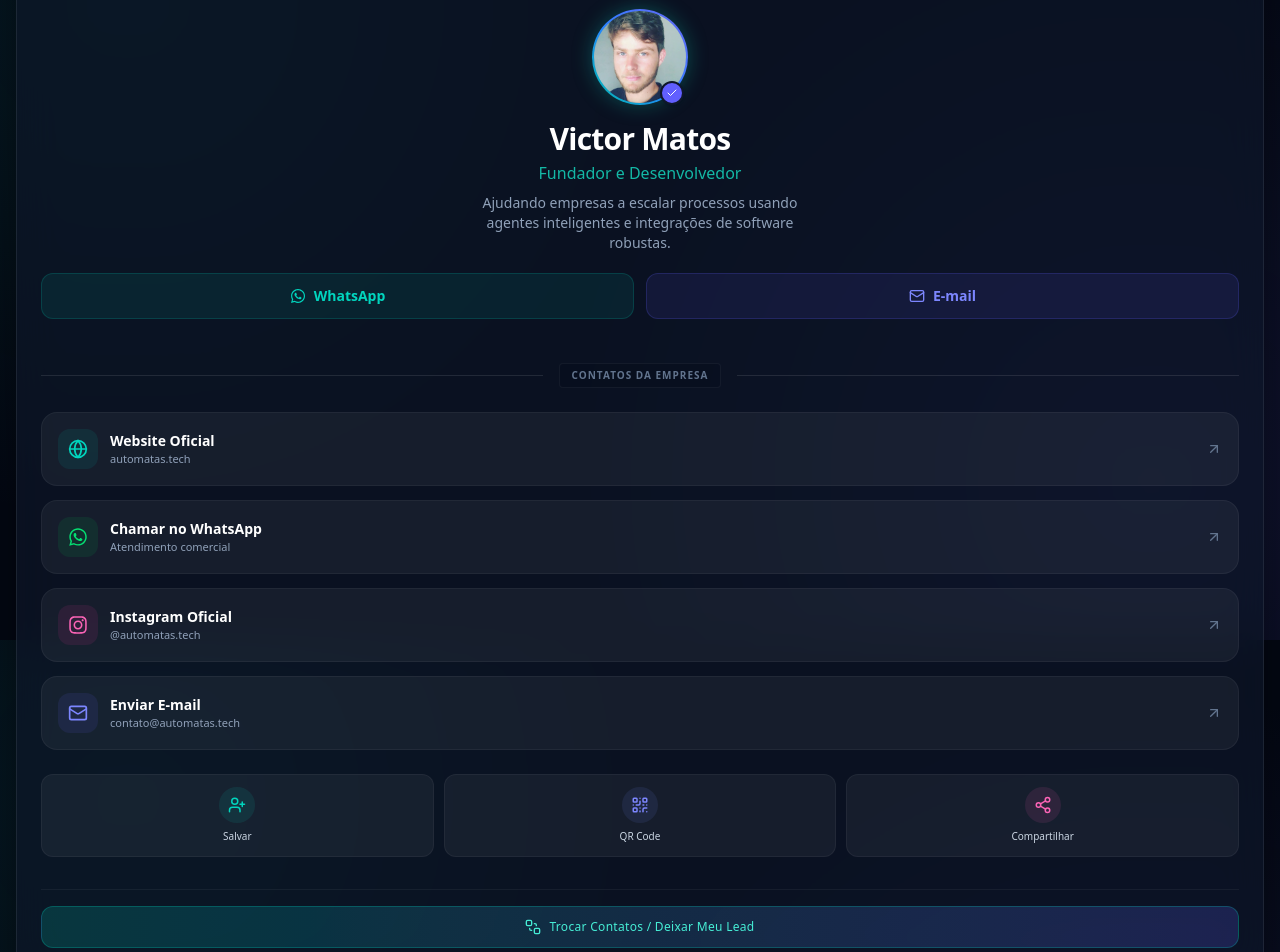
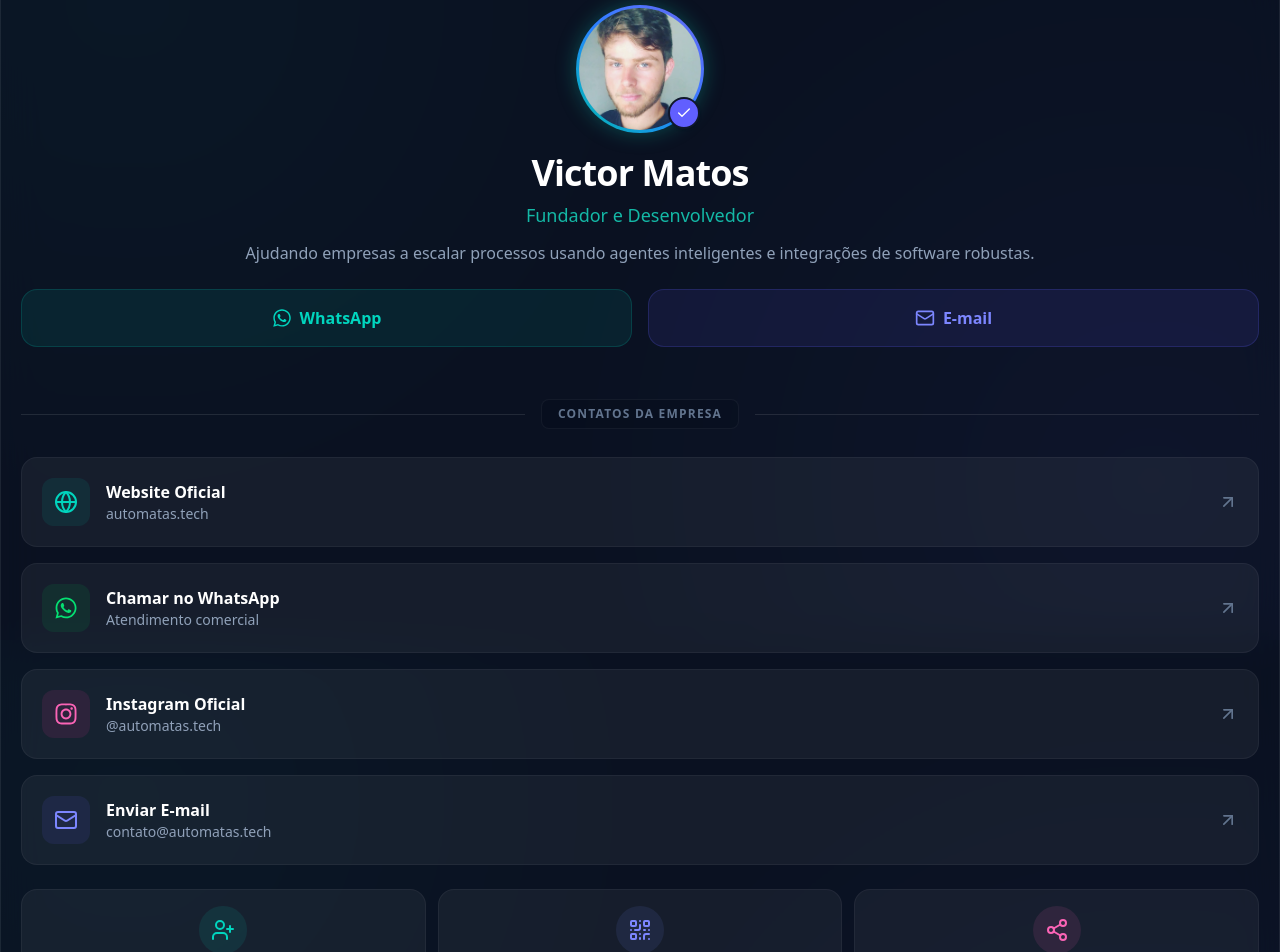
Before and after one commit to Vmatos98/cartaodevisita, a React (Vite) app: page / in a window 1280 px wide. Shown: the part 160-1112 px from the top of the page. Built offline with nearby package versions, Linux system fonts and the light colour scheme.

Commit message:
style: update UI component dimensions, spacing, and font sizes to enhance overall visual balance and aesthetics.

```diff
--- a/src/App.tsx
+++ b/src/App.tsx
@@ -131,20 +131,20 @@ END:VCARD`;
   };
 
   return (
-    <div className="text-slate-100 min-h-screen flex flex-col px-4 py-4 relative overflow-x-hidden w-full">
+    <div className="text-slate-100 min-h-screen flex flex-col px-5 py-5 relative overflow-x-hidden w-full glass-card">
       {/* Container Principal do Cartão */}
-      <main className="w-full glass-card rounded-2xl px-6 py-8 relative z-10 transition-all duration-300 flex-grow flex flex-col justify-between">
+      <main className="w-full relative z-10 flex-grow flex flex-col">
         <div>
           {/* Header do Cartão: Logo */}
-          <div className="flex justify-center items-center mb-6 w-full">
-            <img src="/logo.png" alt="Automatas Tech Logo" className="h-24 object-contain" />
+          <div className="flex justify-center items-center mb-8 w-full">
+            <img src="/logo.png" alt="Automatas Tech Logo" className="h-28 object-contain" />
           </div>
 
           {/* Avatar & Perfil do Funcionário */}
-          <div className="flex flex-col items-center text-center mt-4 mb-5">
-            <div className="relative mb-4">
+          <div className="flex flex-col items-center text-center mt-2 mb-6">
+            <div className="relative mb-5">
               {/* Foto de Perfil com Anel de Gradiente */}
-              <div className="w-24 h-24 rounded-full p-[2px] bg-gradient-to-tr from-brand-primary via-blue-500 to-brand-secondary neon-glow relative overflow-hidden">
+              <div className="w-32 h-32 rounded-full p-[3px] bg-gradient-to-tr from-brand-primary via-blue-500 to-brand-secondary neon-glow relative overflow-hidden">
                 <div className="w-full h-full rounded-full bg-slate-900 flex items-center justify-center overflow-hidden">
                   <img
                     src={profile.photo}
@@ -158,67 +158,67 @@ END:VCARD`;
                 </div>
               </div>
               {/* Badge de Verificado */}
-              <span className="absolute bottom-0 right-1 bg-indigo-500 text-white rounded-full p-1 border-2 border-slate-900 shadow flex items-center justify-center">
-                <Check className="w-3 h-3 text-white" />
+              <span className="absolute bottom-1 right-1 bg-indigo-500 text-white rounded-full p-1.5 border-2 border-slate-900 shadow flex items-center justify-center">
+                <Check className="w-4 h-4 text-white" />
               </span>
             </div>
 
             {/* Nome, Cargo e Bio do Funcionário */}
-            <h1 className="text-3xl font-bold tracking-tight text-white">{profile.name}</h1>
-            <p className="text-base text-brand-primary mt-1 font-medium">{profile.role}</p>
-            <p className="text-sm text-slate-400 mt-2 max-w-sm px-2">{profile.bio}</p>
+            <h1 className="text-4xl font-bold tracking-tight text-white">{profile.name}</h1>
+            <p className="text-lg text-brand-primary mt-2 font-medium">{profile.role}</p>
+            <p className="text-base text-slate-400 mt-3 w-full px-2">{profile.bio}</p>
 
             {/* Contatos Diretos do Funcionário (Top Section) */}
-            <div className="flex gap-3 mt-5 w-full">
+            <div className="flex gap-4 mt-6 w-full">
               <a
                 href={`https://wa.me/${profile.whatsapp}?text=Olá%20${encodeURIComponent(
                   profile.name
                 )}!%20Vim%20através%20do%20seu%20cartão%20NFC.`}
                 target="_blank"
                 rel="noreferrer"
-                className="flex-1 flex items-center justify-center gap-2 py-3 px-4 rounded-xl bg-teal-500/10 border border-teal-500/20 text-teal-400 text-sm font-semibold hover:bg-teal-500/20 hover:border-teal-500/40 transition-all cursor-pointer active:scale-98"
+                className="flex-1 flex items-center justify-center gap-2 py-4 px-4 rounded-2xl bg-teal-500/10 border border-teal-500/20 text-teal-400 text-base font-semibold hover:bg-teal-500/20 hover:border-teal-500/40 transition-all cursor-pointer active:scale-98"
               >
-                <FaWhatsapp className="w-4 h-4" />
+                <FaWhatsapp className="w-5 h-5" />
                 WhatsApp
               </a>
               <a
                 href={`mailto:${profile.email}`}
-                className="flex-1 flex items-center justify-center gap-2 py-3 px-4 rounded-xl bg-indigo-500/10 border border-indigo-500/20 text-indigo-400 text-sm font-semibold hover:bg-indigo-500/20 hover:border-indigo-500/40 transition-all cursor-pointer active:scale-98"
+                className="flex-1 flex items-center justify-center gap-2 py-4 px-4 rounded-2xl bg-indigo-500/10 border border-indigo-500/20 text-indigo-400 text-base font-semibold hover:bg-indigo-500/20 hover:border-indigo-500/40 transition-all cursor-pointer active:scale-98"
               >
-                <Mail className="w-4 h-4" />
+                <Mail className="w-5 h-5" />
                 E-mail
               </a>
             </div>
           </div>
 
           {/* Divisor Elegante de Seção */}
-          <div className="relative flex py-6 items-center">
+          <div className="relative flex py-7 items-center">
             <div className="flex-grow border-t border-white/10"></div>
-            <span className="flex-shrink mx-4 text-[10px] uppercase tracking-widest text-slate-500 font-bold bg-slate-950/20 px-3 py-1 rounded border border-white/5">
+            <span className="flex-shrink mx-4 text-xs uppercase tracking-widest text-slate-500 font-bold bg-slate-950/20 px-4 py-1.5 rounded-lg border border-white/5">
               Contatos da Empresa
             </span>
             <div className="flex-grow border-t border-white/10"></div>
           </div>
 
           {/* Botões Principais de Ação da Empresa */}
-          <div className="space-y-3.5 mb-6">
+          <div className="space-y-4 mb-6">
             {/* Website Oficial */}
             <a
               href={company.website.url}
               target="_blank"
               rel="noreferrer"
-              className="flex items-center justify-between p-4 rounded-2xl bg-white/5 border border-white/5 hover:border-teal-500/30 hover:bg-teal-500/5 transition-all duration-300 group cursor-pointer"
+              className="flex items-center justify-between p-5 rounded-2xl bg-white/5 border border-white/5 hover:border-teal-500/30 hover:bg-teal-500/5 transition-all duration-300 group cursor-pointer"
             >
-              <div className="flex items-center gap-3">
-                <div className="w-10 h-10 rounded-xl bg-teal-500/10 text-teal-400 flex items-center justify-center group-hover:bg-teal-500/20 transition-all">
-                  <Globe className="w-5 h-5" />
+              <div className="flex items-center gap-4">
+                <div className="w-12 h-12 rounded-xl bg-teal-500/10 text-teal-400 flex items-center justify-center group-hover:bg-teal-500/20 transition-all">
+                  <Globe className="w-6 h-6" />
                 </div>
                 <div className="text-left">
-                  <p className="text-sm font-semibold text-white">{company.website.label}</p>
-                  <p className="text-[11px] text-slate-400">{company.website.sublabel}</p>
+                  <p className="text-base font-semibold text-white">{company.website.label}</p>
+                  <p className="text-sm text-slate-400">{company.website.sublabel}</p>
                 </div>
               </div>
-              <ArrowUpRight className="w-4 h-4 text-slate-500 group-hover:text-teal-400 group-hover:translate-x-0.5 group-hover:-translate-y-0.5 transition-all" />
+              <ArrowUpRight className="w-5 h-5 text-slate-500 group-hover:text-teal-400 group-hover:translate-x-0.5 group-hover:-translate-y-0.5 transition-all" />
             </a>
 
             {/* WhatsApp Direct Empresa */}
@@ -226,18 +226,18 @@ END:VCARD`;
               href={`https://wa.me/${company.whatsapp.url}?text=${encodeURIComponent(company.whatsapp.message)}`}
               target="_blank"
               rel="noreferrer"
-              className="flex items-center justify-between p-4 rounded-2xl bg-white/5 border border-white/5 hover:border-green-500/30 hover:bg-green-500/5 transition-all duration-300 group cursor-pointer"
+              className="flex items-center justify-between p-5 rounded-2xl bg-white/5 border border-white/5 hover:border-green-500/30 hover:bg-green-500/5 transition-all duration-300 group cursor-pointer"
             >
-              <div className="flex items-center gap-3">
-                <div className="w-10 h-10 rounded-xl bg-green-500/10 text-green-400 flex items-center justify-center group-hover:bg-green-500/20 transition-all">
-                  <FaWhatsapp className="w-5 h-5" />
+              <div className="flex items-center gap-4">
+                <div className="w-12 h-12 rounded-xl bg-green-500/10 text-green-400 flex items-center justify-center group-hover:bg-green-500/20 transition-all">
+                  <FaWhatsapp className="w-6 h-6" />
                 </div>
                 <div className="text-left">
-                  <p className="text-sm font-semibold text-white">{company.whatsapp.label}</p>
-                  <p className="text-[11px] text-slate-400">{company.whatsapp.sublabel}</p>
+                  <p className="text-base font-semibold text-white">{company.whatsapp.label}</p>
+                  <p className="text-sm text-slate-400">{company.whatsapp.sublabel}</p>
                 </div>
               </div>
-              <ArrowUpRight className="w-4 h-4 text-slate-500 group-hover:text-green-400 group-hover:translate-x-0.5 group-hover:-translate-y-0.5 transition-all" />
+              <ArrowUpRight className="w-5 h-5 text-slate-500 group-hover:text-green-400 group-hover:translate-x-0.5 group-hover:-translate-y-0.5 transition-all" />
             </a>
 
             {/* Instagram Corporativo */}
@@ -245,90 +245,90 @@ END:VCARD`;
               href={company.instagram.url}
               target="_blank"
               rel="noreferrer"
-              className="flex items-center justify-between p-4 rounded-2xl bg-white/5 border border-white/5 hover:border-pink-500/30 hover:bg-pink-500/5 transition-all duration-300 group cursor-pointer"
+              className="flex items-center justify-between p-5 rounded-2xl bg-white/5 border border-white/5 hover:border-pink-500/30 hover:bg-pink-500/5 transition-all duration-300 group cursor-pointer"
             >
-              <div className="flex items-center gap-3">
-                <div className="w-10 h-10 rounded-xl bg-pink-500/10 text-pink-400 flex items-center justify-center group-hover:bg-pink-500/20 transition-all">
-                  <FaInstagram className="w-5 h-5" />
+              <div className="flex items-center gap-4">
+                <div className="w-12 h-12 rounded-xl bg-pink-500/10 text-pink-400 flex items-center justify-center group-hover:bg-pink-500/20 transition-all">
+                  <FaInstagram className="w-6 h-6" />
                 </div>
                 <div className="text-left">
-                  <p className="text-sm font-semibold text-white">{company.instagram.label}</p>
-                  <p className="text-[11px] text-slate-400">{company.instagram.sublabel}</p>
+                  <p className="text-base font-semibold text-white">{company.instagram.label}</p>
+                  <p className="text-sm text-slate-400">{company.instagram.sublabel}</p>
                 </div>
               </div>
-              <ArrowUpRight className="w-4 h-4 text-slate-500 group-hover:text-pink-400 group-hover:translate-x-0.5 group-hover:-translate-y-0.5 transition-all" />
+              <ArrowUpRight className="w-5 h-5 text-slate-500 group-hover:text-pink-400 group-hover:translate-x-0.5 group-hover:-translate-y-0.5 transition-all" />
             </a>
 
             {/* E-mail Corporativo */}
             <a
               href={`mailto:${company.email.url}`}
-              className="flex items-center justify-between p-4 rounded-2xl bg-white/5 border border-white/5 hover:border-indigo-500/30 hover:bg-indigo-500/5 transition-all duration-300 group cursor-pointer"
+              className="flex items-center justify-between p-5 rounded-2xl bg-white/5 border border-white/5 hover:border-indigo-500/30 hover:bg-indigo-500/5 transition-all duration-300 group cursor-pointer"
             >
-              <div className="flex items-center gap-3">
-                <div className="w-10 h-10 rounded-xl bg-indigo-500/10 text-indigo-400 flex items-center justify-center group-hover:bg-indigo-500/20 transition-all">
-                  <Mail className="w-5 h-5" />
+              <div className="flex items-center gap-4">
+                <div className="w-12 h-12 rounded-xl bg-indigo-500/10 text-indigo-400 flex items-center justify-center group-hover:bg-indigo-500/20 transition-all">
+                  <Mail className="w-6 h-6" />
                 </div>
                 <div className="text-left">
-                  <p className="text-sm font-semibold text-white">{company.email.label}</p>
-                  <p className="text-[11px] text-slate-400">{company.email.sublabel}</p>
+                  <p className="text-base font-semibold text-white">{company.email.label}</p>
+                  <p className="text-sm text-slate-400">{company.email.sublabel}</p>
                 </div>
               </div>
-              <ArrowUpRight className="w-4 h-4 text-slate-500 group-hover:text-indigo-400 group-hover:translate-x-0.5 group-hover:-translate-y-0.5 transition-all" />
+              <ArrowUpRight className="w-5 h-5 text-slate-500 group-hover:text-indigo-400 group-hover:translate-x-0.5 group-hover:-translate-y-0.5 transition-all" />
             </a>
           </div>
 
           {/* Botões Rápidos de Ação (Salvar, QR, Compartilhar) */}
-          <div className="grid grid-cols-3 gap-2.5 mt-2">
+          <div className="grid grid-cols-3 gap-3 mt-2">
             {/* Salvar Contato (vCard) */}
             <button
               onClick={downloadVCard}
-              className="flex flex-col items-center gap-1.5 p-3 rounded-xl bg-white/5 border border-white/5 hover:border-teal-400/20 hover:bg-white/10 active:scale-95 transition-all cursor-pointer"
+              className="flex flex-col items-center gap-2 p-4 rounded-2xl bg-white/5 border border-white/5 hover:border-teal-400/20 hover:bg-white/10 active:scale-95 transition-all cursor-pointer"
             >
-              <div className="w-9 h-9 rounded-full bg-teal-400/10 text-teal-400 flex items-center justify-center">
-                <UserPlus className="w-4.5 h-4.5" />
+              <div className="w-12 h-12 rounded-full bg-teal-400/10 text-teal-400 flex items-center justify-center">
+                <UserPlus className="w-6 h-6" />
               </div>
-              <span className="text-[10px] font-medium text-slate-300">Salvar</span>
+              <span className="text-sm font-medium text-slate-300">Salvar</span>
             </button>
 
             {/* Mostrar QR Code */}
             <button
               onClick={() => setIsQRCodeModalOpen(true)}
-              className="flex flex-col items-center gap-1.5 p-3 rounded-xl bg-white/5 border border-white/5 hover:border-indigo-400/20 hover:bg-white/10 active:scale-95 transition-all cursor-pointer"
+              className="flex flex-col items-center gap-2 p-4 rounded-2xl bg-white/5 border border-white/5 hover:border-indigo-400/20 hover:bg-white/10 active:scale-95 transition-all cursor-pointer"
             >
-              <div className="w-9 h-9 rounded-full bg-indigo-400/10 text-indigo-400 flex items-center justify-center">
-                <QrCode className="w-4.5 h-4.5" />
+              <div className="w-12 h-12 rounded-full bg-indigo-400/10 text-indigo-400 flex items-center justify-center">
+                <QrCode className="w-6 h-6" />
               </div>
-              <span className="text-[10px] font-medium text-slate-300">QR Code</span>
+              <span className="text-sm font-medium text-slate-300">QR Code</span>
             </button>
 
             {/* Compartilhar Link */}
             <button
               onClick={handleShare}
-              className="flex flex-col items-center gap-1.5 p-3 rounded-xl bg-white/5 border border-white/5 hover:border-pink-400/20 hover:bg-white/10 active:scale-95 transition-all cursor-pointer"
+              className="flex flex-col items-center gap-2 p-4 rounded-2xl bg-white/5 border border-white/5 hover:border-pink-400/20 hover:bg-white/10 active:scale-95 transition-all cursor-pointer"
             >
-              <div className="w-9 h-9 rounded-full bg-pink-400/10 text-pink-400 flex items-center justify-center">
-                <Share2 className="w-4.5 h-4.5" />
+              <div className="w-12 h-12 rounded-full bg-pink-400/10 text-pink-400 flex items-center justify-center">
+                <Share2 className="w-6 h-6" />
               </div>
-              <span className="text-[10px] font-medium text-slate-300">Compartilhar</span>
+              <span className="text-sm font-medium text-slate-300">Compartilhar</span>
             </button>
           </div>
         </div>
 
         {/* Botão para abrir o Formulário de Enviar Contato de Volta */}
-        <div className="mt-8 pt-4 border-t border-white/5">
+        <div className="mt-8 pt-5 border-t border-white/5">
           <button
             onClick={() => setIsLeadModalOpen(true)}
-            className="w-full py-3 px-4 rounded-xl bg-gradient-to-r from-teal-500/20 to-indigo-500/20 hover:from-teal-500/30 hover:to-indigo-500/30 border border-teal-500/30 text-teal-300 hover:text-white font-medium text-xs tracking-wide flex items-center justify-center gap-2 transition-all cursor-pointer active:scale-98"
+            className="w-full py-4 px-4 rounded-2xl bg-gradient-to-r from-teal-500/20 to-indigo-500/20 hover:from-teal-500/30 hover:to-indigo-500/30 border border-teal-500/30 text-teal-300 hover:text-white font-medium text-base tracking-wide flex items-center justify-center gap-2 transition-all cursor-pointer active:scale-98"
           >
-            <SendToBack className="w-4 h-4" />
+            <SendToBack className="w-5 h-5" />
             Trocar Contatos / Deixar Meu Lead
           </button>
         </div>
       </main>
 
       {/* Footer Discreto */}
-      <footer className="mt-8 text-center relative z-10 w-full max-w-md">
-        <p className="text-[11px] text-slate-500 flex justify-center items-center gap-1">
+      <footer className="mt-6 text-center relative z-10 w-full">
+        <p className="text-sm text-slate-500 flex justify-center items-center gap-1">
           <span>Powered by</span>
           <span className="font-bold text-teal-400 tracking-wider">AUTOMATAS.TECH</span>
         </p>
```
